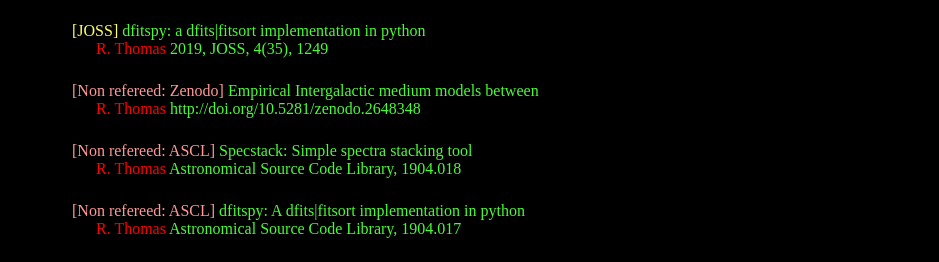
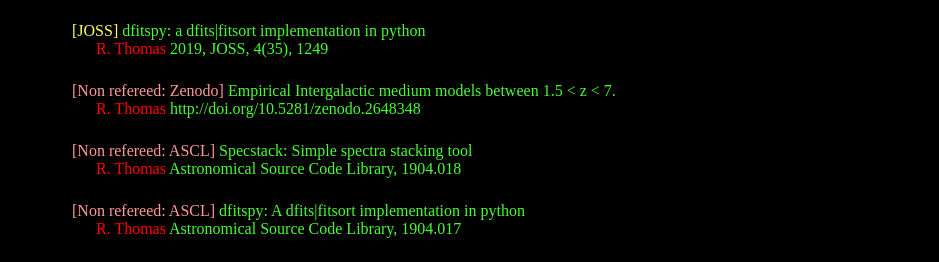
Before and after one commit to astrom-tom/astrom-tom.github.io, a Jekyll site: the page built from Papers/index.html, in a window 1280 px wide. Shown: the part 419-681 px from the top of the page, without its empty margins (160-1099 px from the left). Built offline with Jekyll 4.4.1, drawn with Linux system fonts in a browser that asks for light colours.

Commit message:
Update index.html

```diff
--- a/Papers/index.html
+++ b/Papers/index.html
@@ -34,7 +34,7 @@
      &nbsp;&nbsp;&nbsp;&nbsp;&nbsp; <span class='me'>R. Thomas</span> 2019, JOSS, 4(35), 1249</p>
      </dd>
 
-  <dd> <span class='nr'>[Non refereed: Zenodo]</span> Empirical Intergalactic medium models between <MATH>1.5<z<7</MATH> <br>
+  <dd> <span class='nr'>[Non refereed: Zenodo]</span> Empirical Intergalactic medium models between 1.5 < z < 7. <br>
      &nbsp;&nbsp;&nbsp;&nbsp;&nbsp; <span class='me'>R. Thomas</span> http://doi.org/10.5281/zenodo.2648348 </p>
      </dd>
 
```
